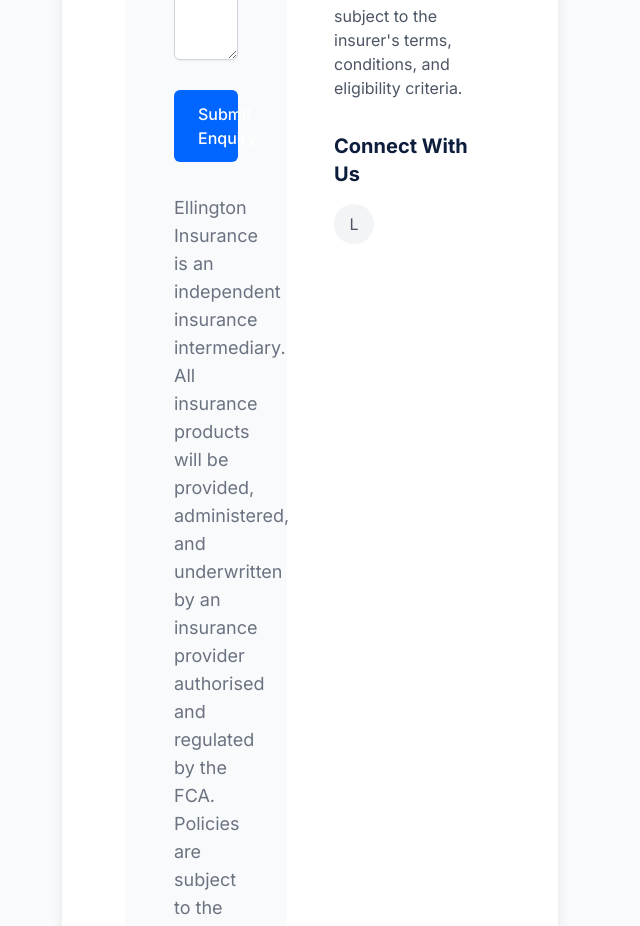
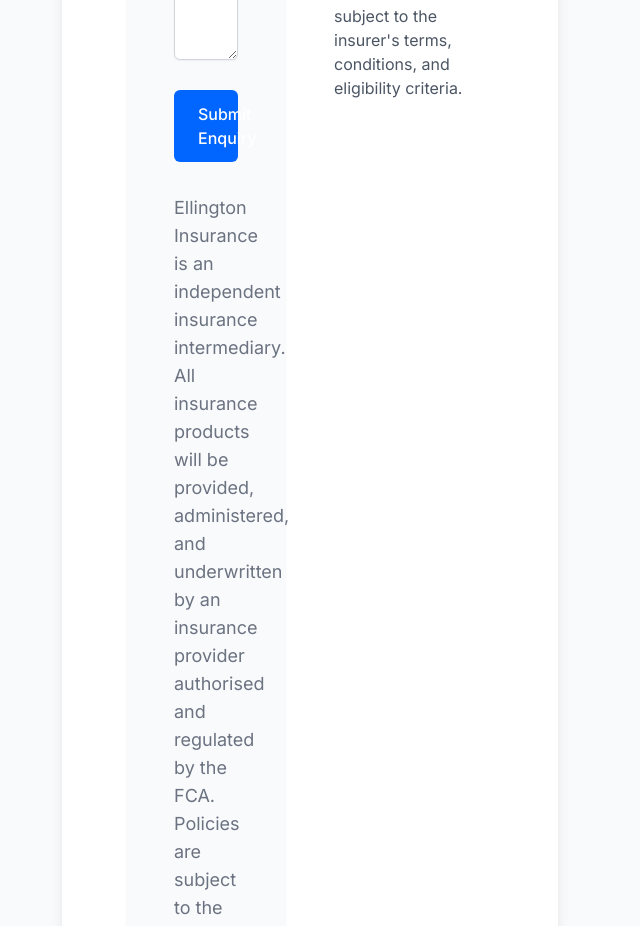
Before and after one commit to shyx92/Ellington-Insurance, a Next.js app: page /contact in a window 1280 px wide. Shown: the part 1440-2366 px from the top of the page, without its empty margins (594-1234 px from the left). Built offline with nearby package versions, Linux system fonts and the light colour scheme.

Commit message:
Remove social media icons and Follow Us section from contact page

```diff
--- a/components/ContactForm.tsx
+++ b/components/ContactForm.tsx
@@ -160,24 +160,6 @@
                     Ellington Insurance is an independent insurance intermediary. All insurance products will be provided, administered, and underwritten by an insurance provider authorised and regulated by the FCA. Policies are subject to the insurer's terms, conditions, and eligibility criteria.
                   </p>
                 </div>
-
-                <div>
-                  <h3 className="text-lg md:text-xl font-bold mb-3 md:mb-4">Connect With Us</h3>
-                  <div className="flex space-x-3 md:space-x-4">
-                    {['linkedin'].map((platform) => (
-                      <a
-                        key={platform}
-                        href={`https://${platform}.com/ellingtoninsurance`}
-                        target="_blank"
-                        rel="noopener noreferrer"
-                        className="w-8 h-8 md:w-10 md:h-10 rounded-full bg-gray-100 flex items-center justify-center text-gray-600 hover:bg-primary hover:text-white transition-colors"
-                        aria-label={`Follow Ellington Insurance on ${platform}`}
-                      >
-                        <span className="capitalize text-sm md:text-base">{platform.charAt(0)}</span>
-                      </a>
-                    ))}
-                  </div>
-                </div>
               </div>
             </div>
           </div>
```
